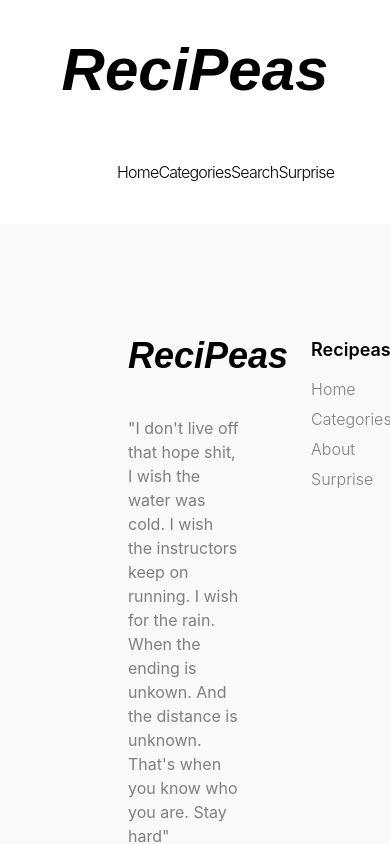
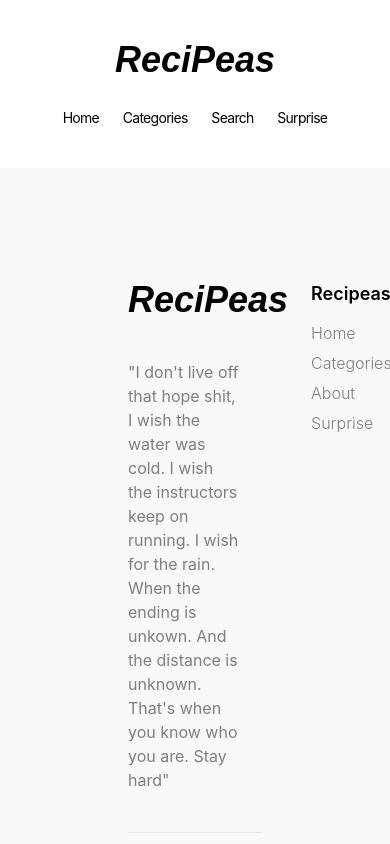
Before and after one commit to daiveedb/recipeas, a React (Create React App) app: page / in a window 390 px wide. Shown: the top 844 px of the page. Built offline with nearby package versions, Linux system fonts and the light colour scheme.

Commit message:
mobile navbar implemented

```diff
--- a/src/components/Navbar.jsx
+++ b/src/components/Navbar.jsx
@@ -5,18 +5,18 @@ const Navbar = () => {
   const navigate = useNavigate()
   return (
     <div className='text-center py-10'>
-        <h1 className='text-6xl font-pacifico font-bold italic pb-10'>ReciPeas</h1>
-        <div className='w-[40%] flex justify-evenly mx-auto items-center pt-5'>
-            <div className='font-light cursor-pointer tracking-tighter' onClick={() => navigate('/')}>
+        <h1 className='text-4xl md:text-5xl lg:text-6xl font-pacifico font-bold italic pb-5 md:pb-10'>ReciPeas</h1>
+        <div className='w-[80%] md:w-[60%] lg:w-[40%] flex justify-evenly mx-auto items-center pt-2 md:pt-5'>
+            <div className='text-sm sm:text-base md:font-light cursor-pointer tracking-tighter' onClick={() => navigate('/')}>
               <p>Home</p>
             </div>
-            <div className='font-light cursor-pointer tracking-tighter' onClick={() => navigate('/categories')}>
+            <div className='text-sm sm:text-base md:font-light cursor-pointer tracking-tighter' onClick={() => navigate('/categories')}>
               <p>Categories</p>
             </div>
-            <div className='font-light cursor-pointer tracking-tighter' onClick={() => navigate('/')}>
+            <div className='text-sm sm:text-base md:font-light cursor-pointer tracking-tighter' onClick={() => navigate('/')}>
               <p>Search</p>
             </div>
-            <div className='font-light cursor-pointer tracking-tighter' onClick={() => navigate('/')}>
+            <div className='text-sm sm:text-base md:font-light cursor-pointer tracking-tighter' onClick={() => navigate('/')}>
               <p>Surprise</p>
             </div>
         </div>
```
Also changed, not shown: src/components/Carousel.jsx (added).
